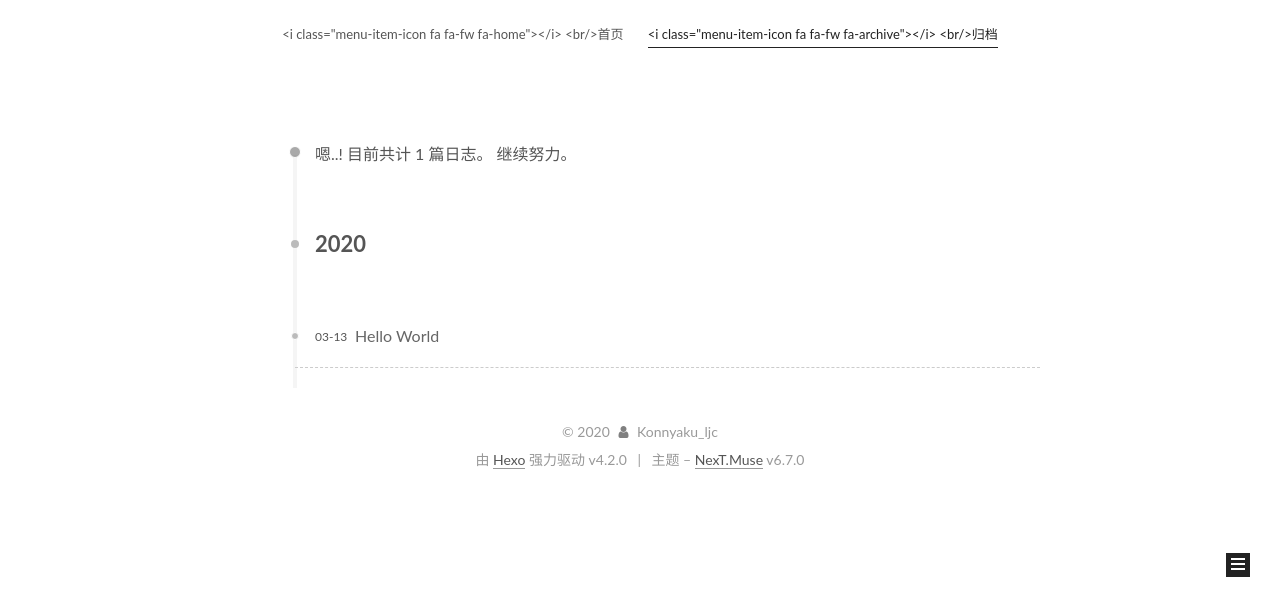
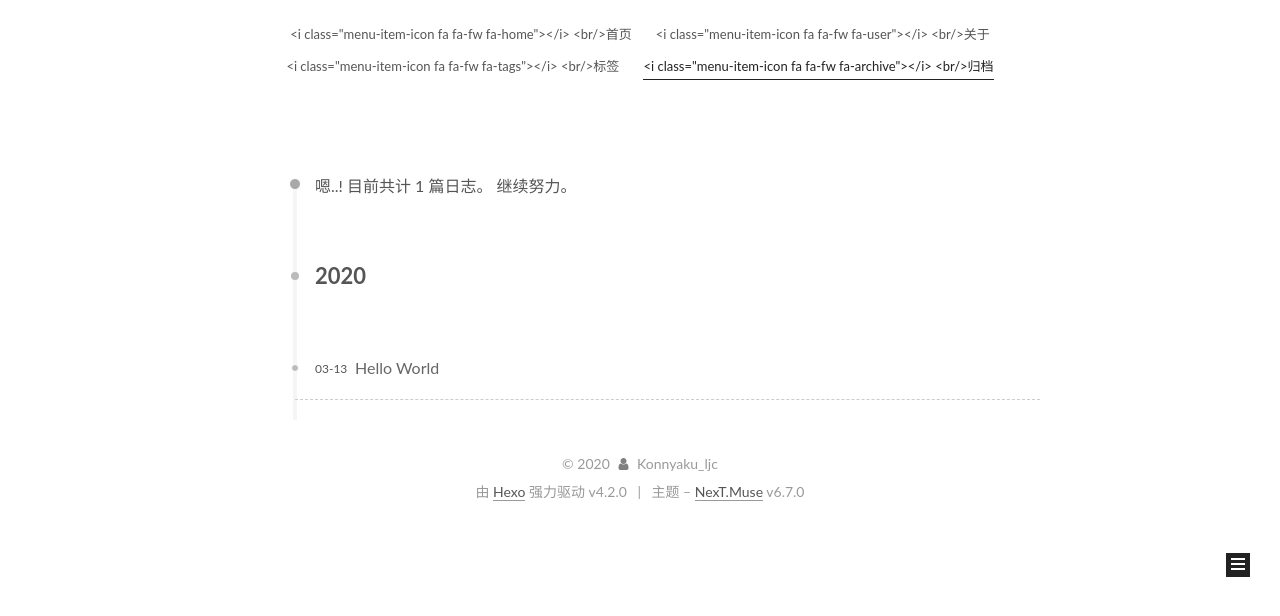
Before and after one commit to Konnyaku-ljc/Konnyaku-ljc.github.io, a plain HTML site: page archives/2020/03/index.html in a window 1280 px wide. Shown: the part 178-794 px from the top of the page. Drawn offline with Linux system fonts and the light colour scheme.

Commit message:
Site updated: 2020-03-13 20:24:47

```diff
--- a/archives/2020/03/index.html
+++ b/archives/2020/03/index.html
@@ -226,6 +226,40 @@
 
 
 
+          <li class="menu-item menu-item-about">
+
+
+
+
+
+
+
+
+
+    <a href="/about/" rel="section">&lt;i class&#x3D;&quot;menu-item-icon fa fa-fw fa-user&quot;&gt;&lt;&#x2F;i&gt; &lt;br&#x2F;&gt;关于</a>
+
+  </li>
+
+
+
+
+          <li class="menu-item menu-item-tags">
+
+
+
+
+
+
+
+
+
+    <a href="/tags/" rel="section">&lt;i class&#x3D;&quot;menu-item-icon fa fa-fw fa-tags&quot;&gt;&lt;&#x2F;i&gt; &lt;br&#x2F;&gt;标签</a>
+
+  </li>
+
+
+
+
           <li class="menu-item menu-item-archives menu-item-active">
 
 
@@ -243,6 +277,12 @@
 
 
     </ul>
+
+
+
+
+
+
 
 
 
```
Also changed, not shown: 2020/03/13/hello-world/index.html (+34 -0 lines), archives/2020/index.html (+40 -0 lines), archives/index.html (+40 -0 lines), index.html (+34 -0 lines).
